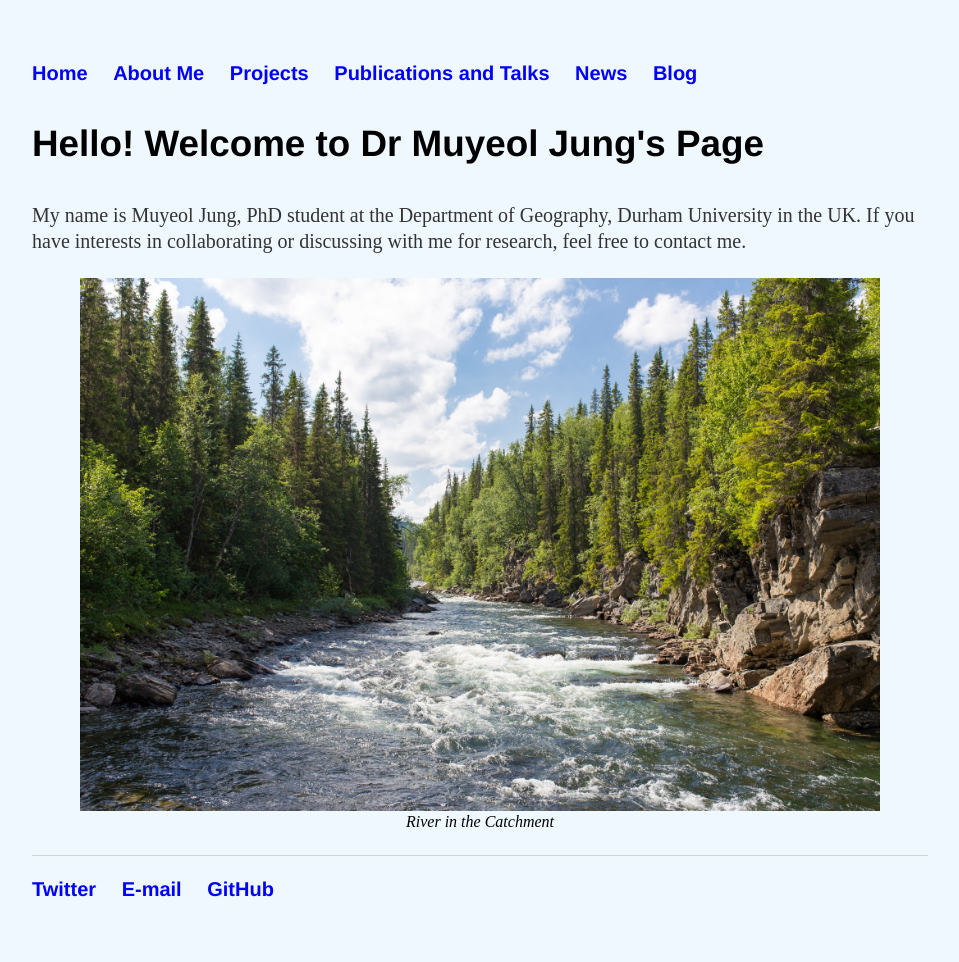
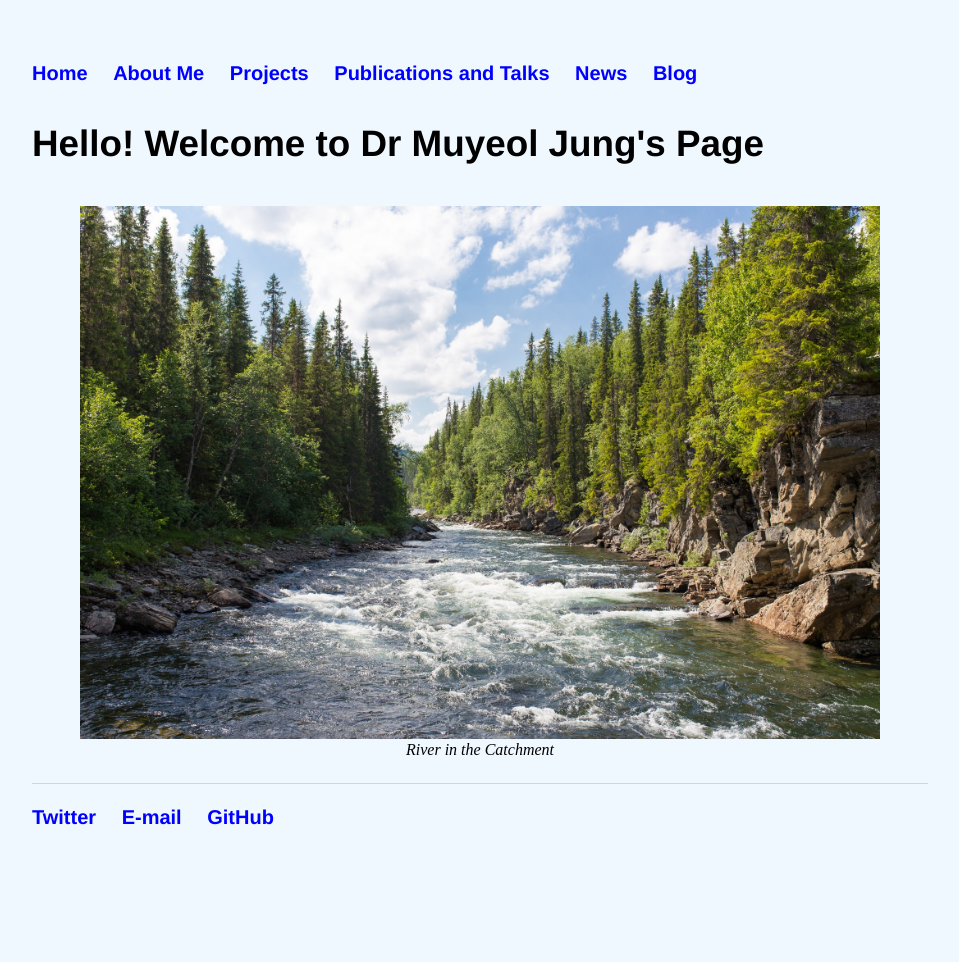
Before and after one commit to muyeoljung/muyeoljung.github.io, a Jekyll site: the page built from index.html, in a window 1280 px wide. Shown: the whole page, without its empty margins (160-1119 px from the left). Built offline with Jekyll 4.4.1, drawn with Linux system fonts in a browser that asks for light colours; after the commit the page ends 900 px from its top, so only the background shows below that.

Commit message:
Update index.html

```diff
--- a/index.html
+++ b/index.html
@@ -25,8 +25,7 @@ img {
 
 		<div class="blurb">
 			<h3>Hello! Welcome to Dr Muyeol Jung's Page</h3>
-			<p>My name is Muyeol Jung, PhD student at the Department of Geography, Durham University in the UK.
-			If you have interests in collaborating or discussing with me for research, feel free to contact me.</p>
+			<p></p>
 			<figure>
 			<img src= "images/main_rivers.jpg", width="800" />
 				<figcaption>River in the Catchment</figcaption>
```
